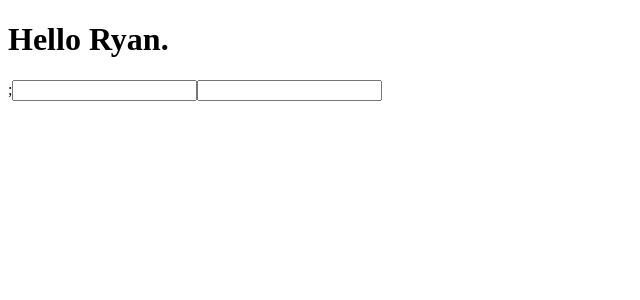
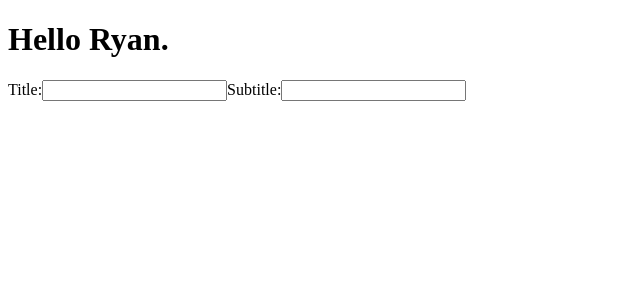
Before and after one commit to alchemy-fullstack-js-winter-2019/redux-quiz, a React app: page / in a window 1280 px wide. Shown: the top 300 px of the page, without its empty margins (0-640 px from the left). Built offline with nearby package versions, Linux system fonts and the light colour scheme.

Commit message:
cleaning up code and adding labels to the input form

```diff
--- a/src/components/app/App.js
+++ b/src/components/app/App.js
@@ -5,7 +5,7 @@ import Display from '../../containers/display/Display';
 export default function App() {
     return (
     <>
-        <h1>Hello Ryan.</h1>;
+        <h1>Hello Ryan.</h1>
         <Controls/>
         <Display/>
      </>
--- a/src/components/controls/Controls.js
+++ b/src/components/controls/Controls.js
@@ -5,8 +5,12 @@ import PropTypes from 'prop-types';
 export default function Controls({ title, subtitle, onChange }) {
     return (
         <>
-        <input type="text" value={title} name='title' onChange={onChange}/>
-        <input type="text" value={subtitle} name='subtitle' onChange={onChange}/>
+        <label>Title:
+            <input type="text" value={title} name='title' onChange={onChange}/>
+        </label>
+        <label>Subtitle:
+            <input type="text" value={subtitle} name='subtitle' onChange={onChange}/>
+        </label>
         </>
     );
 }
```
